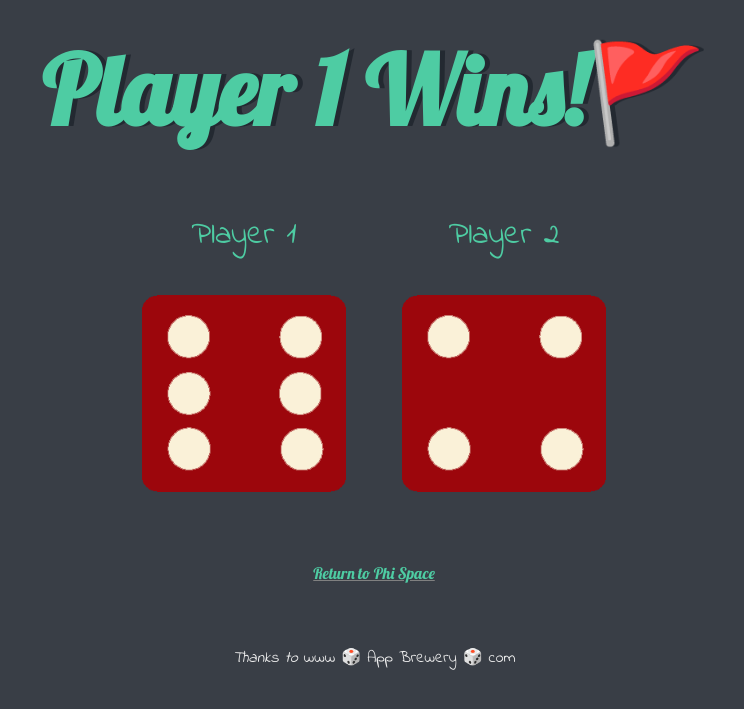
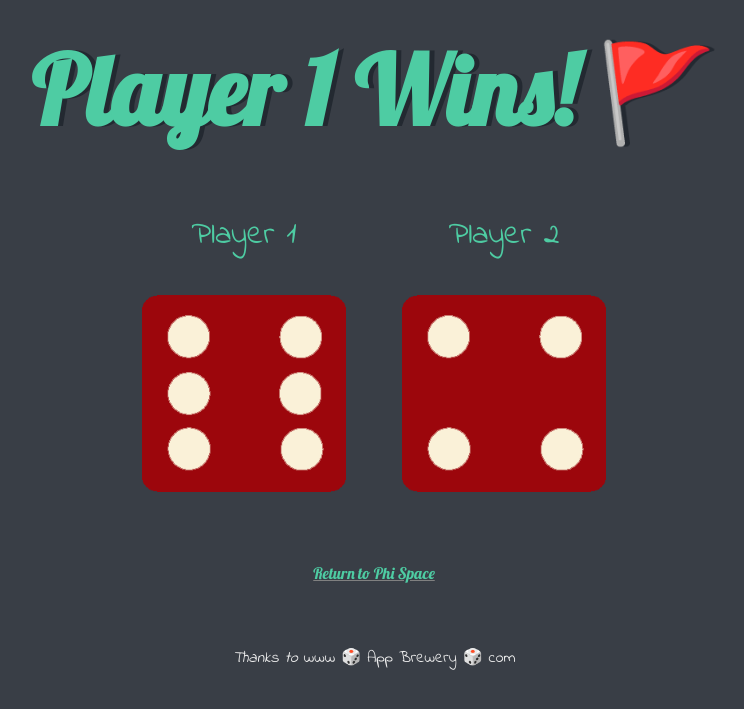
Before and after one commit to tian3rd/tian3rd.github.io, a Jekyll site: the page dicee.html, which Jekyll copies as it is, in a window 1280 px wide. Shown: the top 709 px of the page, without its empty margins (266-1010 px from the left). Built offline with Jekyll 4.4.1, drawn with Linux system fonts in a browser that asks for light colours.

Commit message:
fix dicee warnings

```diff
--- a/assets/js/dicee.js
+++ b/assets/js/dicee.js
@@ -17,5 +17,5 @@
 } else if (randomDice1 < randomDice2) {
   document.querySelector("h1").textContent = "🚩 Player 2 Wins!";
 } else {
-  document.querySelector("h1").textContent = "Player 1 Wins!🚩";
+  document.querySelector("h1").textContent = "Player 1 Wins! 🚩";
 }
--- a/dicee.html
+++ b/dicee.html
@@ -17,12 +17,20 @@
       <div class="dice">
         <p class="player">Player 1</p>
         <!-- TODO#2: add dice6.png in /images/ to both img elements -->
-        <img class="img1" src="/images/dices/dice6.png" />
+        <img
+          class="img1"
+          src="/images/dices/dice6.png"
+          alt="dice-placeholder-pic"
+        />
       </div>
 
       <div class="dice">
         <p class="player">Player 2</p>
-        <img class="img2" src="/images/dices/dice6.png" />
+        <img
+          class="img2"
+          src="/images/dices/dice6.png"
+          alt="dice-placeholder-pic"
+        />
       </div>
     </div>
     <!-- add a return to homepage button -->
```
